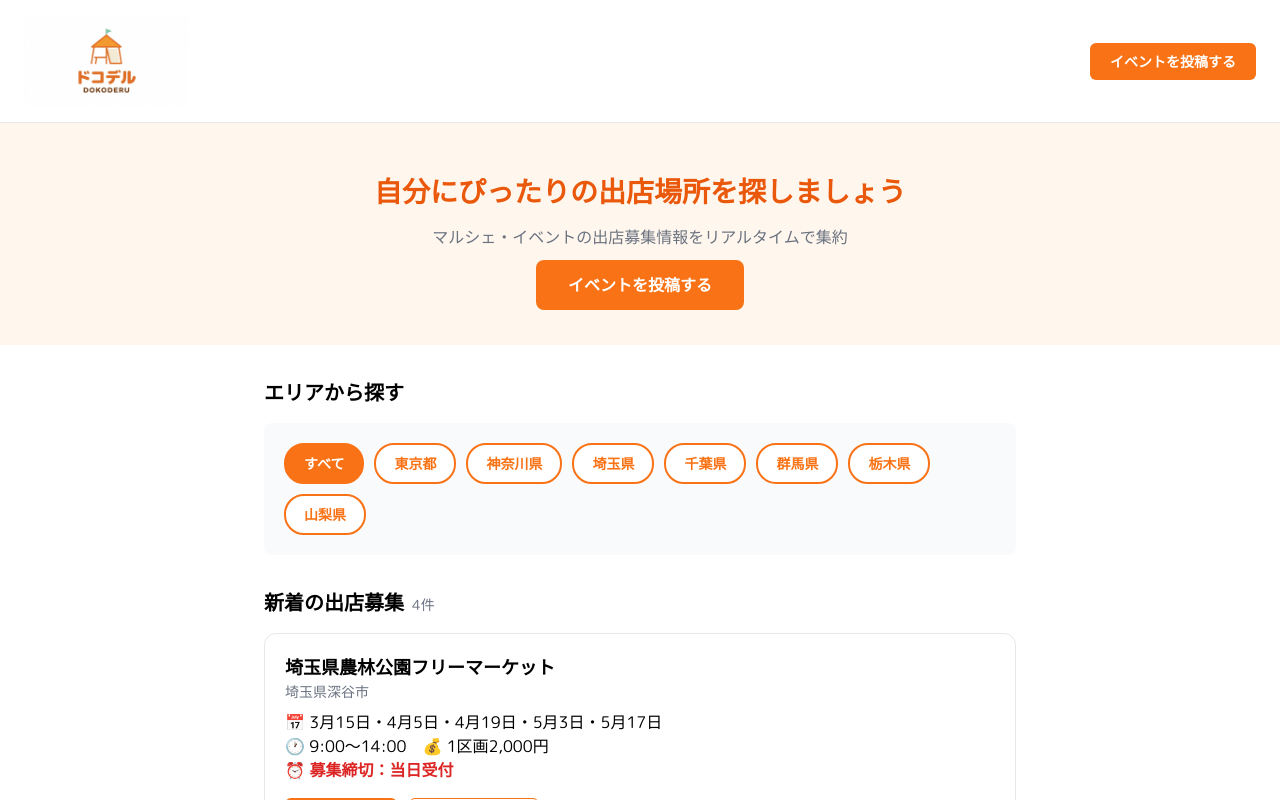
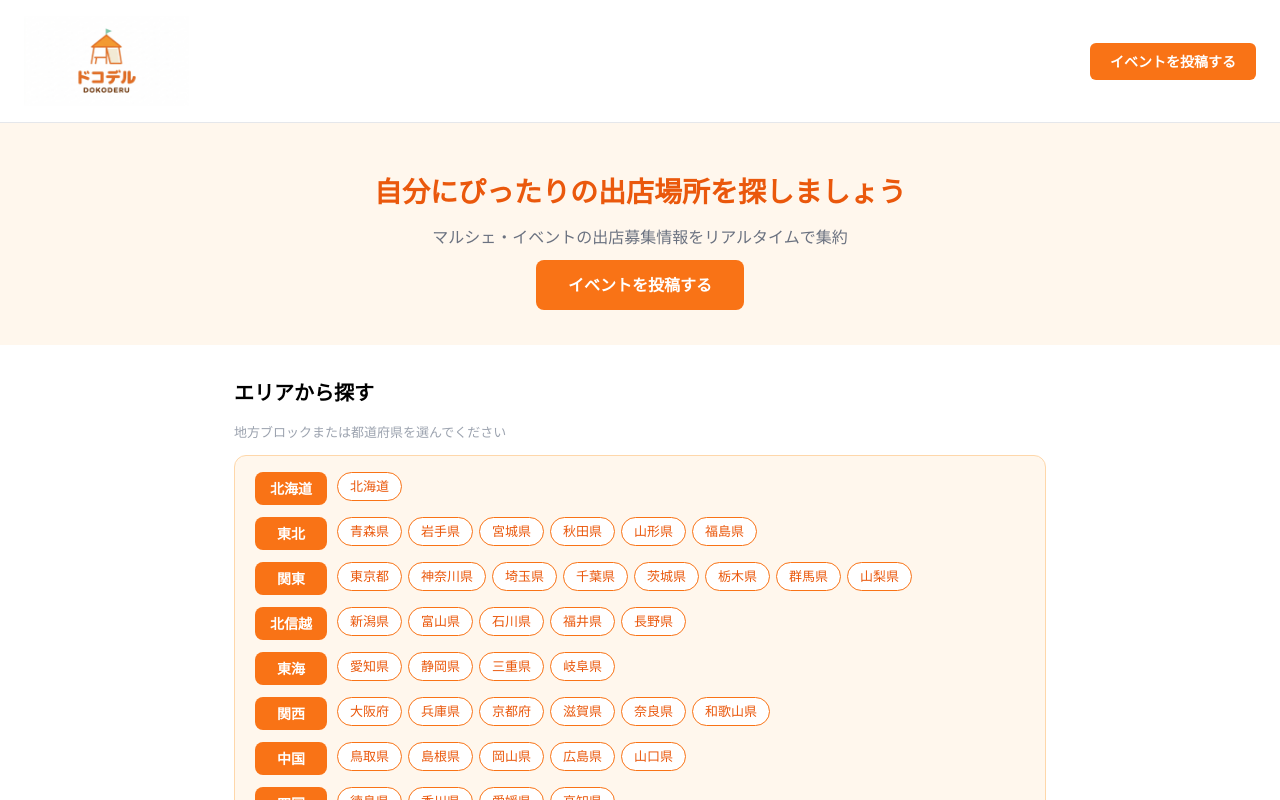
Before and after one commit to kyykkabc-hash/kitchen-car-hub, a Next.js app: page / in a window 1280 px wide. Shown: the top 800 px of the page. Built offline with nearby package versions, Linux system fonts and the light colour scheme.

Commit message:
エリア絞り込みUI全国対応・選択状態改善

```diff
--- a/app/EventFilter.tsx
+++ b/app/EventFilter.tsx
@@ -1,6 +1,19 @@
 "use client";
 
 import { useState } from "react";
+
+const REGIONS = [
+  { name: "北海道", prefs: ["北海道"] },
+  { name: "東北", prefs: ["青森県", "岩手県", "宮城県", "秋田県", "山形県", "福島県"] },
+  { name: "関東", prefs: ["東京都", "神奈川県", "埼玉県", "千葉県", "茨城県", "栃木県", "群馬県", "山梨県"] },
+  { name: "北信越", prefs: ["新潟県", "富山県", "石川県", "福井県", "長野県"] },
+  { name: "東海", prefs: ["愛知県", "静岡県", "三重県", "岐阜県"] },
+  { name: "関西", prefs: ["大阪府", "兵庫県", "京都府", "滋賀県", "奈良県", "和歌山県"] },
+  { name: "中国", prefs: ["鳥取県", "島根県", "岡山県", "広島県", "山口県"] },
+  { name: "四国", prefs: ["徳島県", "香川県", "愛媛県", "高知県"] },
+  { name: "九州", prefs: ["福岡県", "佐賀県", "長崎県", "熊本県", "大分県", "宮崎県", "鹿児島県"] },
+  { name: "沖縄", prefs: ["沖縄県"] },
+];
 
 const EVENTS = [
   {
@@ -45,59 +58,154 @@ const EVENTS = [
   },
 ];
 
-const PREFS = ["東京都", "神奈川県", "埼玉県", "千葉県", "群馬県", "栃木県", "山梨県"];
+export default function EventFilter() {
+  const [selectedPrefs, setSelectedPrefs] = useState<string[]>([]);
+  const [selectedRegion, setSelectedRegion] = useState<string | null>(null);
 
-export default function EventFilter() {
-  const [selected, setSelected] = useState<string | null>(null);
+  const handleRegionClick = (region: typeof REGIONS[0]) => {
+    if (selectedRegion === region.name) {
+      // 同じ地方を再クリックで解除
+      setSelectedRegion(null);
+      setSelectedPrefs([]);
+    } else {
+      // 地方ブロック選択 → 都道府県選択はリセット
+      setSelectedRegion(region.name);
+      setSelectedPrefs([]);
+    }
+  };
 
-  const filtered = selected ? EVENTS.filter((e) => e.pref === selected) : EVENTS;
+  const handlePrefClick = (pref: string) => {
+    // 都道府県クリック → 地方ブロック選択を解除して都道府県のみで絞り込み
+    setSelectedRegion(null);
+    setSelectedPrefs((prev) =>
+      prev.includes(pref) ? prev.filter((p) => p !== pref) : [...prev, pref]
+    );
+  };
+
+  const handleReset = () => {
+    setSelectedRegion(null);
+    setSelectedPrefs([]);
+  };
+
+  const activePrefs = selectedRegion
+    ? (REGIONS.find((r) => r.name === selectedRegion)?.prefs ?? [])
+    : selectedPrefs;
+
+  const filtered = activePrefs.length === 0
+    ? EVENTS
+    : EVENTS.filter((e) => activePrefs.includes(e.pref));
+
+  const selectionLabel = selectedRegion
+    ? `${selectedRegion}（地方全体）`
+    : selectedPrefs.length > 0
+    ? selectedPrefs.join("・")
+    : null;
 
   return (
     <>
-      {/* エリアフィルターボタン */}
-      <section style={{ padding: "32px 24px", maxWidth: "800px", margin: "0 auto" }}>
+      {/* エリア絞り込み */}
+      <section style={{ padding: "32px 24px", maxWidth: "860px", margin: "0 auto" }}>
         <h2 style={{ fontSize: "20px", fontWeight: "bold", marginBottom: "16px" }}>エリアから探す</h2>
-        <div style={{ background: "#f9fafb", borderRadius: "8px", padding: "20px", display: "flex", gap: "10px", flexWrap: "wrap" }}>
+
+        {/* 選択中バナー */}
+        {selectionLabel ? (
+          <div style={{
+            display: "flex", alignItems: "center", justifyContent: "space-between",
+            background: "#fff7ed", border: "1px solid #F97316", borderRadius: "8px",
+            padding: "10px 16px", marginBottom: "12px",
+          }}>
+            <span style={{ fontSize: "14px", color: "#ea580c", fontWeight: "bold" }}>
+              選択中：{selectionLabel}
+            </span>
             <button
-            onClick={() => setSelected(null)}
+              onClick={handleReset}
               style={{
-              padding: "8px 18px",
-              borderRadius: "20px",
+                padding: "4px 14px", background: "#F97316", color: "#fff",
+                border: "none", borderRadius: "6px", fontSize: "13px",
+                fontWeight: "bold", cursor: "pointer",
+              }}
+            >
+              リセット
+            </button>
+          </div>
+        ) : (
+          <div style={{ marginBottom: "12px", fontSize: "13px", color: "#9ca3af" }}>
+            地方ブロックまたは都道府県を選んでください
+          </div>
+        )}
+
+        {/* フィルターパネル */}
+        <div style={{ border: "1px solid #fed7aa", borderRadius: "12px", padding: "16px 20px", background: "#fff7ed" }}>
+          {REGIONS.map((region) => {
+            const regionActive = selectedRegion === region.name;
+            return (
+              <div
+                key={region.name}
+                style={{ display: "flex", alignItems: "flex-start", gap: "10px", marginBottom: "12px", flexWrap: "wrap" }}
+              >
+                {/* 地方ブロックボタン */}
+                <button
+                  onClick={() => handleRegionClick(region)}
+                  style={{
+                    flexShrink: 0,
+                    minWidth: "72px",
+                    padding: "6px 14px",
+                    borderRadius: "8px",
                     fontWeight: "bold",
                     fontSize: "14px",
                     cursor: "pointer",
-              border: "2px solid #F97316",
-              background: selected === null ? "#F97316" : "#fff",
-              color: selected === null ? "#fff" : "#F97316",
+                    border: "none",
+                    background: regionActive ? "#c2410c" : "#F97316",
+                    color: "#fff",
+                    boxShadow: regionActive ? "0 2px 8px rgba(249,115,22,0.5)" : "none",
+                    transform: regionActive ? "scale(1.05)" : "scale(1)",
+                    transition: "all 0.15s",
                   }}
                 >
-            すべて
+                  {region.name}
                 </button>
-          {PREFS.map((p) => (
+
+                {/* 都道府県ボタン */}
+                <div style={{ display: "flex", flexWrap: "wrap", gap: "6px", flex: 1 }}>
+                  {region.prefs.map((pref) => {
+                    const prefActive = !selectedRegion && selectedPrefs.includes(pref);
+                    return (
                       <button
-              key={p}
-              onClick={() => setSelected(p)}
+                        key={pref}
+                        onClick={() => handlePrefClick(pref)}
                         style={{
-                padding: "8px 18px",
+                          padding: prefActive ? "5px 14px" : "4px 12px",
                           borderRadius: "20px",
-                fontWeight: "bold",
-                fontSize: "14px",
+                          fontSize: "13px",
                           cursor: "pointer",
-                border: "2px solid #F97316",
-                background: selected === p ? "#F97316" : "#fff",
-                color: selected === p ? "#fff" : "#F97316",
+                          border: "1.5px solid #F97316",
+                          background: prefActive ? "#F97316" : "#fff",
+                          color: prefActive ? "#fff" : "#ea580c",
+                          fontWeight: prefActive ? "bold" : "normal",
+                          boxShadow: prefActive ? "0 2px 6px rgba(249,115,22,0.4)" : "none",
+                          transform: prefActive ? "scale(1.07)" : "scale(1)",
+                          transition: "all 0.15s",
                         }}
                       >
-              {p}
+                        {pref}
                       </button>
-          ))}
+                    );
+                  })}
+                </div>
+              </div>
+            );
+          })}
         </div>
       </section>
 
       {/* イベント一覧 */}
-      <section style={{ padding: "0 24px 48px", maxWidth: "800px", margin: "0 auto" }}>
+      <section style={{ padding: "0 24px 48px", maxWidth: "860px", margin: "0 auto" }}>
         <h2 style={{ fontSize: "20px", fontWeight: "bold", marginBottom: "16px" }}>
-          {selected ? `${selected}の出店募集` : "新着の出店募集"}
+          {selectedRegion
+            ? `${selectedRegion}の出店募集`
+            : selectedPrefs.length > 0
+            ? `${selectedPrefs.join("・")}の出店募集`
+            : "新着の出店募集"}
           <span style={{ fontSize: "14px", fontWeight: "normal", color: "#6b7280", marginLeft: "8px" }}>
             {filtered.length}件
           </span>
```
Lines whose indentation alone changed are shown as unchanged.
